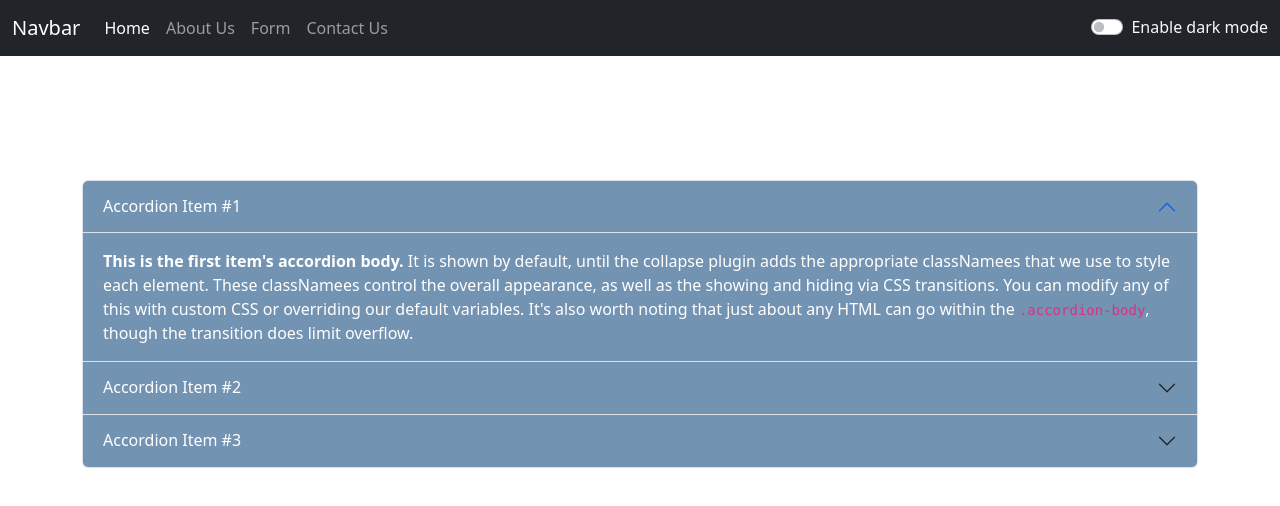
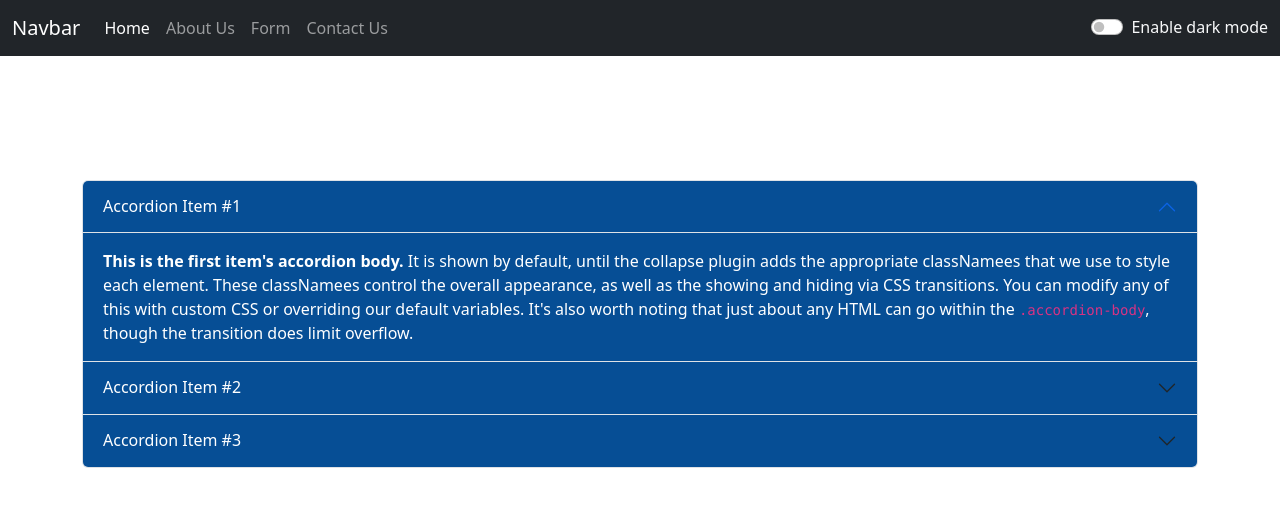
Before and after one commit to radhika-s6/React.js, a React (Create React App) app: page /about in a window 1280 px wide. Shown: the top 506 px of the page. Built offline with nearby package versions, Linux system fonts and the light colour scheme.

Commit message:
accordian bg color modified

```diff
--- a/src/components/About.js
+++ b/src/components/About.js
@@ -37,12 +37,12 @@ export default function About(props)
 
                 <div className="accordion-item">
                     <h2 className="accordion-header" id="headingOne">
-                        <button className="accordion-button" type="button" data-bs-toggle="collapse" data-bs-target="#collapseOne" style={{ color: props.mode === "dark" ? "white" : "black", backgroundColor: props.mode === "dark" ? "#7393B3" : "white"}}>
+                        <button className="accordion-button" type="button" data-bs-toggle="collapse" data-bs-target="#collapseOne" style={{ color: props.mode === "dark" ? "white" : "black", backgroundColor: props.mode === "dark" ? "rgb(6, 78, 149)" : "white"}}>
                             Accordion Item #1
                         </button>
                     </h2>
                     <div id="collapseOne" className="accordion-collapse collapse show" aria-labelledby="headingOne" data-bs-parent="#accordionExample" style={{ color: props.mode === "dark" ? "white" : "black" }}>
-                        <div className="accordion-body" style={{ backgroundColor: props.mode === "dark" ? "#7393B3" : "white" }}>
+                        <div className="accordion-body" style={{ backgroundColor: props.mode === "dark" ? "rgb(6, 78, 149)" : "white" }}>
                             <strong>This is the first item's accordion body.</strong> It is shown by default, until the collapse plugin adds the appropriate classNamees that we use to style each element. These classNamees control the overall appearance, as well as the showing and hiding via CSS transitions. You can modify any of this with custom CSS or overriding our default variables. It's also worth noting that just about any HTML can go within the <code>.accordion-body</code>, though the transition does limit overflow.
                         </div>
                     </div>
@@ -50,12 +50,12 @@ export default function About(props)
 
                 <div className="accordion-item">
                     <h2 className="accordion-header" id="headingTwo">
-                        <button className="accordion-button collapsed" type="button" data-bs-toggle="collapse" data-bs-target="#collapseTwo" aria-expanded="false" aria-controls="collapseTwo" style={{ color: props.mode === "dark" ? "white" : "black", backgroundColor: props.mode === "dark" ? "#7393B3" : "white"}}>
+                        <button className="accordion-button collapsed" type="button" data-bs-toggle="collapse" data-bs-target="#collapseTwo" aria-expanded="false" aria-controls="collapseTwo" style={{ color: props.mode === "dark" ? "white" : "black", backgroundColor: props.mode === "dark" ? "rgb(6, 78, 149)" : "white"}}>
                             Accordion Item #2
                         </button>
                     </h2>
                     <div id="collapseTwo" className="accordion-collapse collapse" aria-labelledby="headingTwo" data-bs-parent="#accordionExample" style={{ color: props.mode === "dark" ? "white" : "black" }}>
-                        <div className="accordion-body" style={{ backgroundColor: props.mode === "dark" ? "#7393B3" : "white" }}>
+                        <div className="accordion-body" style={{ backgroundColor: props.mode === "dark" ? "rgb(6, 78, 149)" : "white" }}>
                             <strong>This is the second item's accordion body.</strong> It is hidden by default, until the collapse plugin adds the appropriate classNamees that we use to style each element. These classNamees control the overall appearance, as well as the showing and hiding via CSS transitions. You can modify any of this with custom CSS or overriding our default variables. It's also worth noting that just about any HTML can go within the <code>.accordion-body</code>, though the transition does limit overflow.
                         </div>
                     </div>
@@ -63,12 +63,12 @@ export default function About(props)
 
                 <div className="accordion-item">
                     <h2 className="accordion-header" id="headingThree">
-                        <button className="accordion-button collapsed" type="button" data-bs-toggle="collapse" data-bs-target="#collapseThree" aria-expanded="false" aria-controls="collapseThree" style={{ color: props.mode === "dark" ? "white" : "black", backgroundColor: props.mode === "dark" ? "#7393B3" : "white"}}>
+                        <button className="accordion-button collapsed" type="button" data-bs-toggle="collapse" data-bs-target="#collapseThree" aria-expanded="false" aria-controls="collapseThree" style={{ color: props.mode === "dark" ? "white" : "black", backgroundColor: props.mode === "dark" ? "rgb(6, 78, 149)" : "white"}}>
                             Accordion Item #3
                         </button>
                     </h2>
                     <div id="collapseThree" className="accordion-collapse collapse" aria-labelledby="headingThree" data-bs-parent="#accordionExample" style={{ color: props.mode === "dark" ? "white" : "black" }}>
-                        <div className="accordion-body" style={{ backgroundColor: props.mode === "dark" ? "#7393B3" : "white" }}>
+                        <div className="accordion-body" style={{ backgroundColor: props.mode === "dark" ? "rgb(6, 78, 149)" : "white" }}>
                             <strong>This is the third item's accordion body.</strong> It is hidden by default, until the collapse plugin adds the appropriate classNamees that we use to style each element. These classNamees control the overall appearance, as well as the showing and hiding via CSS transitions. You can modify any of this with custom CSS or overriding our default variables. It's also worth noting that just about any HTML can go within the <code>.accordion-body</code>, though the transition does limit overflow.
                         </div>
                     </div>
```
